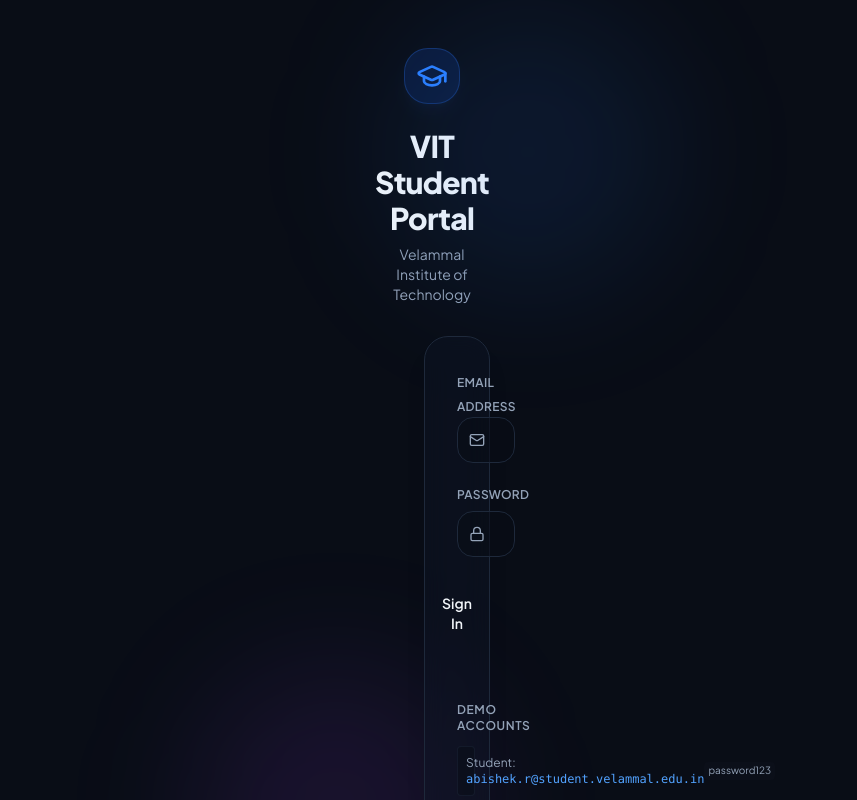
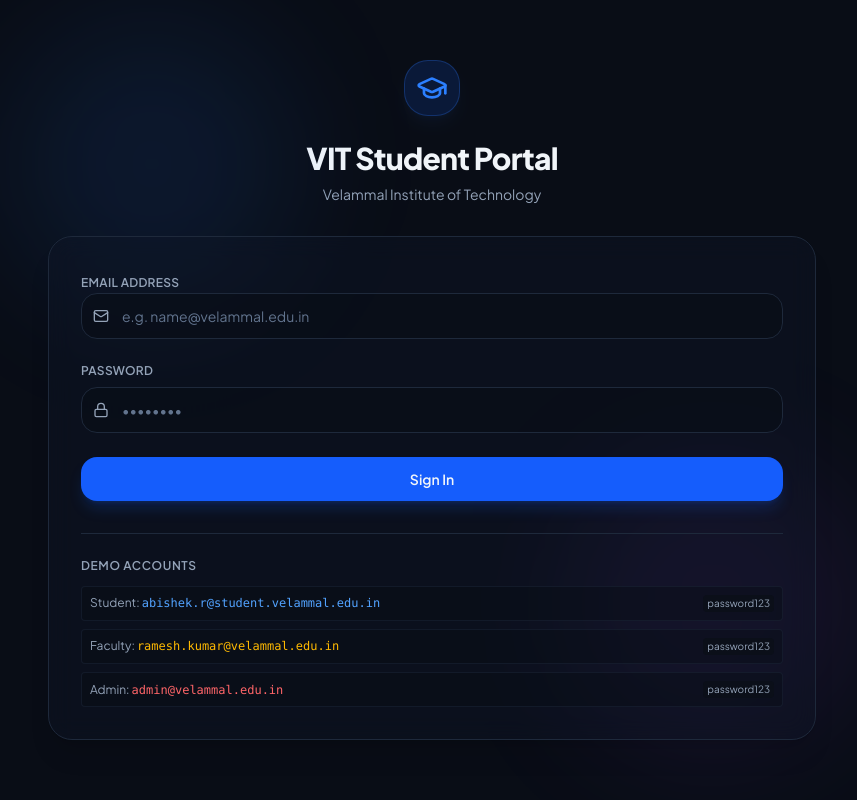
Before and after one commit to Gloom-chandru/Department-Application, a React (Vite) app in the folder client/: page /login in a window 1280 px wide. Shown: the top 800 px of the page, without its empty margins (208-1065 px from the left). Built offline with nearby package versions, Linux system fonts and the light colour scheme; no server answers.

Commit message:
new_frontend

```diff
--- a/client/src/components/ui/theme.js
+++ b/client/src/components/ui/theme.js
@@ -71,12 +71,12 @@
     },
   },
   spacing: {
-    xs: 'var(--spacing-xs)',
-    sm: 'var(--spacing-sm)',
-    md: 'var(--spacing-md)',
-    lg: 'var(--spacing-lg)',
-    xl: 'var(--spacing-xl)',
-    xxl: 'var(--spacing-xxl)',
+    xs: 'var(--app-space-xs)',
+    sm: 'var(--app-space-sm)',
+    md: 'var(--app-space-md)',
+    lg: 'var(--app-space-lg)',
+    xl: 'var(--app-space-xl)',
+    xxl: 'var(--app-space-xxl)',
   },
   borderRadius: {
     xs: 'var(--radius-xs)',
--- a/client/src/index.css
+++ b/client/src/index.css
@@ -29,12 +29,12 @@
   --color-ring-focus: var(--ring-focus);
 
   /* Spacing Scale - Compact and elegant */
-  --spacing-xs: 0.25rem;
-  --spacing-sm: 0.5rem;
-  --spacing-md: 1rem;
-  --spacing-lg: 1.5rem;
-  --spacing-xl: 2.5rem;
-  --spacing-xxl: 4rem;
+  --app-space-xs: 0.25rem;
+  --app-space-sm: 0.5rem;
+  --app-space-md: 1rem;
+  --app-space-lg: 1.5rem;
+  --app-space-xl: 2.5rem;
+  --app-space-xxl: 4rem;
 
   /* Border Radius Scale */
   --radius-xs: 0.25rem;
```
